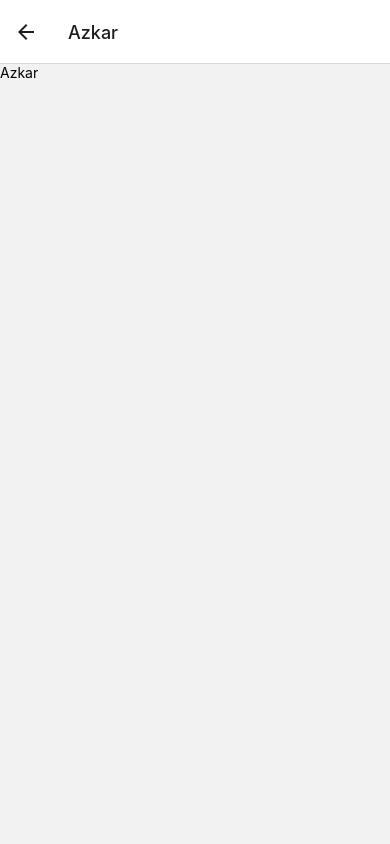
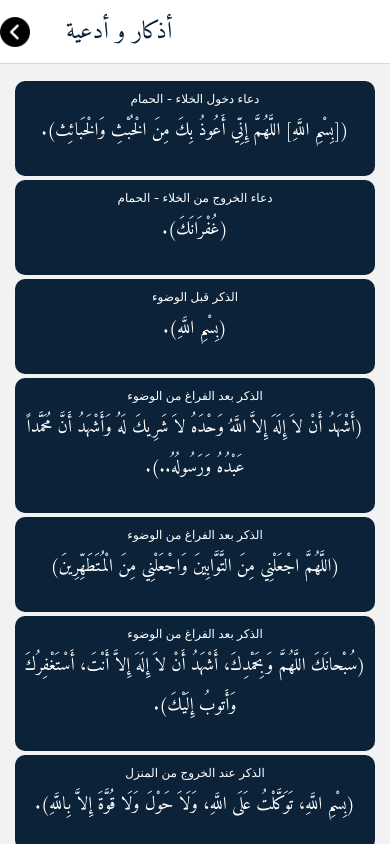
Before and after one commit to abdenassar01/muslim, a React Native app: screen /Azkar in a window 390 px wide. Built offline with nearby package versions, Linux system fonts and the light colour scheme.

Commit message:
finishing offline zekr page

```diff
--- a/assets/AzkarSalat.ts
+++ b/assets/AzkarSalat.ts
@@ -1,4 +1,6 @@
-export const AzkarSalat = [
+import { Zekr } from "./types";
+
+export const AZKARSALAT: Zekr[] = [
 	{
         "category": "دعاء دخول الخلاء - الحمام",
         "zekr": "([بِسْمِ اللَّهِ] اللَّهُمَّ إِنِّي أَعُوذُ بِكَ مِنَ الْخُبْثِ وَالْخَبائِث)."
--- /dev/null
+++ b/assets/types.ts
@@ -0,0 +1,4 @@
+export type Zekr = {
+    category: string,
+    zekr: string
+}
--- a/components/screens/Azkar/Azkar.tsx
+++ b/components/screens/Azkar/Azkar.tsx
@@ -1,14 +1,85 @@
-import { StyleSheet, Text, View } from 'react-native'
-import React from 'react'
+import { useEffect } from 'react';
+import { Image, ScrollView, StyleSheet, Text, TouchableOpacity, View } from 'react-native'
+import { AZKARSALAT } from '../../../assets/AzkarSalat';
 
-const Azkar = () => {
+const Azkar = ({ navigation }: any) => {
+
+  useEffect(() => {
+    navigation.setOptions({
+        title:  "أذكار و أدعية",
+        headerTitleStyle:{
+            color: '#0B2239',
+            fontFamily: 'Amiri',
+            fontSize: 24,
+            fontWeight: '200',
+        },
+        headerTintColor: '#0B2239',
+        headerLeft: () => (
+          <TouchableOpacity style={styles.headerBtn} onPress={ () => navigation.goBack() } >
+            <Image style={styles.icon} source={require('../../../assets/back.png')} />
+          </TouchableOpacity>
+        )
+     });
+  },[])
+
   return (
-    <View>
-      <Text>Azkar</Text>
-    </View>
+    <ScrollView style={ styles.container }>
+      {
+        AZKARSALAT.map(item => (
+          <View key={ Math.random() * Math.random() } style={styles.zekrCard}>
+              <View>
+                <Text style={styles.desc}>{ item.category }</Text>
+              </View>
+              <View style={styles.zekr}>
+                <Text style={styles.text}>{ item.zekr }</Text>
+              </View>
+          </View>
+        ))
+      }
+      <View style={styles.spacer}></View>
+    </ScrollView>
   )
 }
 
 export default Azkar
 
-const styles = StyleSheet.create({})
+const styles = StyleSheet.create({
+  container: {
+    flex: 1,
+    padding: 15,
+  },
+  headerBtn: {
+    marginRight: 20,
+  },
+  icon: {
+    width: 30,
+    height: 30,
+    resizeMode: 'stretch'
+  },
+  zekrCard: {
+    padding: 5,
+    backgroundColor: '#0B2239',
+    marginVertical: 2,
+    borderRadius: 10
+  },
+  text: {
+    color: 'white',
+    fontSize: 18,
+    textAlign: 'center',
+    fontFamily: 'Amiri',
+    lineHeight: 40
+  },
+  zekr: {
+    paddingBottom: 20
+  },
+  desc: {
+    color: 'white',
+    fontSize: 12,
+    textAlign: 'center',
+    padding: 5,
+    borderColor: '#fff',
+  },
+  spacer: {
+    height: 20
+  }
+})
--- a/components/screens/home/Home.tsx
+++ b/components/screens/home/Home.tsx
@@ -29,6 +29,9 @@ const Home = ({ navigation }: any) => {
           <Text style={styles.text}>دعاء</Text>
         </Pressable>
       </View>
+      <Pressable onPress={ () => navigation.navigate('Azkar') } style={ styles.button }>
+          <Text style={styles.text}>أذكار و أدعية</Text>
+        </Pressable>
     </View>
   )
 }
```
